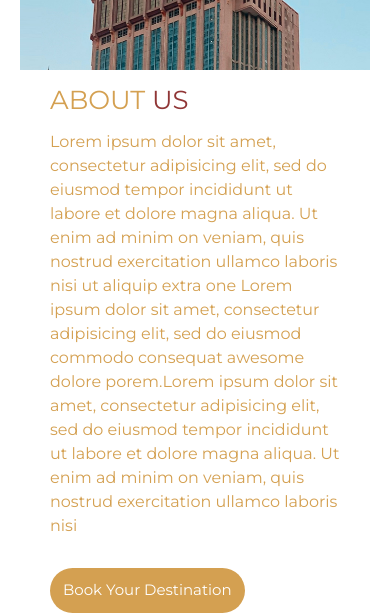
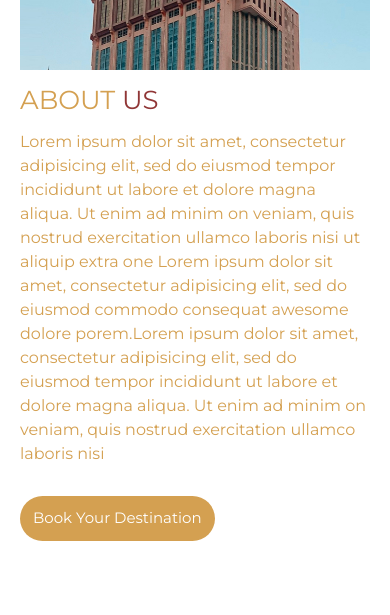
Before and after one commit to Amin78-code/AlKhandwani, a Next.js app: page /about in a window 390 px wide. Shown: the part 740-1355 px from the top of the page. Built offline with nearby package versions, Linux system fonts and the light colour scheme.

Commit message:
dark mode update
dark mode update

```diff
--- a/components/about/About.jsx
+++ b/components/about/About.jsx
@@ -10,11 +10,10 @@ const About = () => {
         <div className="w-full h-[480px] img-container">
           <Image src={aboutImg} alt="img" />
         </div>
-        <div className="flex flex-col gap-y-[30px] lg:gap-y-[70px] w-full md:w-[570px ] py-[20px] md:py-[30px] lg:py-[40px] px-[30px] mx-auto lg:px-[30px] text-[#d4a051] ">
+        <div className="flex flex-col gap-y-[30px] lg:gap-y-[70px] w-full md:w-[570px ] py-[20px] md:py-[30px] lg:py-[40px] px-0 sm:px-[10px] md:px-[30px] mx-auto lg:px-[30px] text-[#d4a051] dark:text-[#fff]">
           <h4 className="text-[26px] md:text-[35px ] lg:text-[50px] leading-[20px] md:leading-[35px] lg:leading-[50px]">
             ABOUT <span className="text-[#903636] ">US</span>
           </h4>
-
           <p className="mt-[-10px]">
             Lorem ipsum dolor sit amet, consectetur adipisicing elit, sed do
             eiusmod tempor incididunt ut labore et dolore magna aliqua. Ut enim
--- a/components/about/Instagram.jsx
+++ b/components/about/Instagram.jsx
@@ -15,7 +15,7 @@ const gallery = [
 
 export default function Instagram() {
   return (
-    <section className="w-full pt-[10px] sm:pt-[30px] pb-0 sm:pb-[50px]">
+    <section className="w-full pt-[10px] sm:pt-[30px] pb-[20px] sm:pb-[50px]">
       <div className="w-full  mx-auto px-[20px]">
         <SectionHeader
           headingPart1="FOLLOW US "
--- a/components/about/SubscribeUs.jsx
+++ b/components/about/SubscribeUs.jsx
@@ -29,7 +29,7 @@ const SubscribeUs = () => {
               <input
                 type="email"
                 placeholder="Email"
-                className="p-[25px] md:p-[30px] text-[#333] h-[15px] w-full mx-auto md:h-[50px] border rounded-[30px] outline-none absolute left-0 top-0"
+                className="p-[25px] md:p-[30px] text-[#333] dark:text-[#fff] h-[15px] w-full mx-auto md:h-[50px] border rounded-[30px] outline-none absolute left-0 top-0"
               />
               <button
                 type="button"
--- a/components/common/section-header/SectionHeader.jsx
+++ b/components/common/section-header/SectionHeader.jsx
@@ -7,7 +7,7 @@ function SectionHeader({
   className,
   whiteTheme,
 }) {
-  console.log("whiteTheme",whiteTheme)
+  console.log("whiteTheme", whiteTheme);
   return (
     <div className={`text-center text-[#d4a051] ${className}`}>
       <h3 className="text-[30px] md:text-[35px] leading-[36px] md:leading-[40px] font-bold uppercase">
@@ -17,7 +17,7 @@ function SectionHeader({
       {subtitle && (
         <p
           className={`text-[16px] md:text-[18px] leading-[20px] md:leading-[22px] ${
-            whiteTheme ? "dark:text-green-400" : "dark:text-red-500"
+            whiteTheme ? "dark:text-[#333]" : "dark:text-[#fff]"
           }`}
         >
           {subtitle}
```
